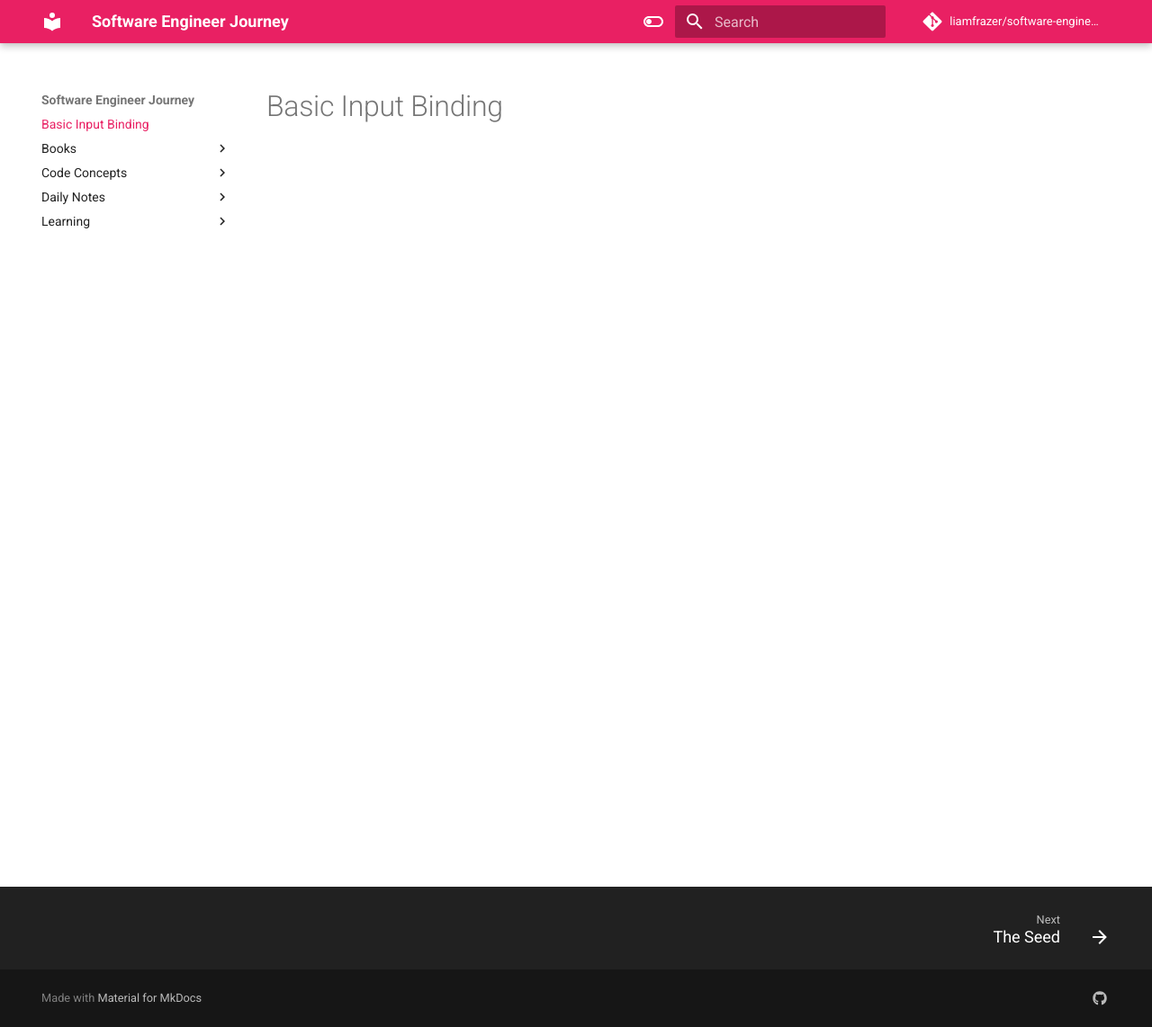
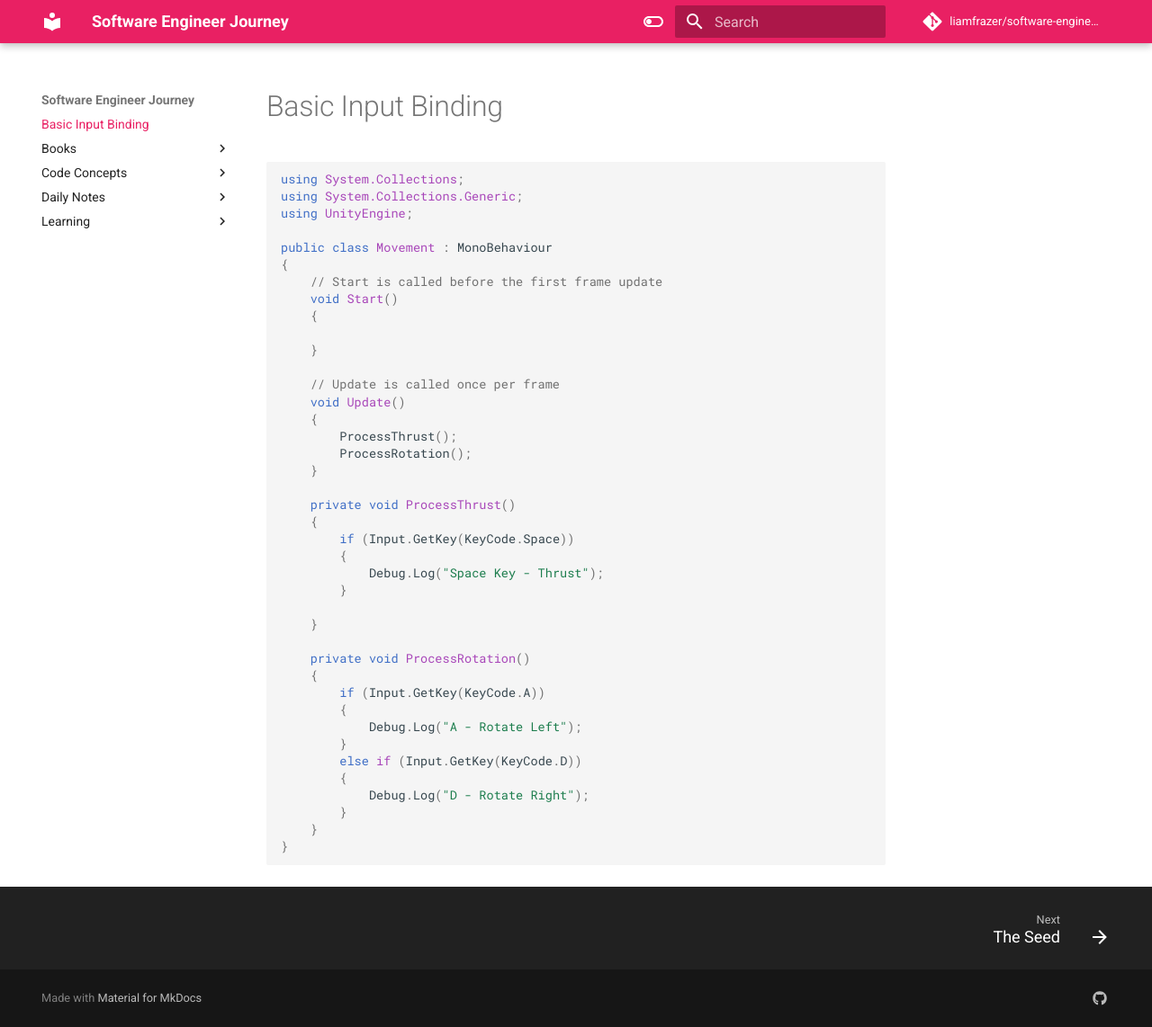
Before and after one commit to liamfrazer/software-engineer-journey, an MkDocs documentation site: the page built from docs/Basic Input Binding.md, in a window 1280 px wide and 1142 px high. Shown: the whole window at 90% size. Built offline with MkDocs 1.6.1 and Material for MkDocs 9.7.7, drawn with Linux system fonts in a browser that asks for light colours; comment, search, counter and statistics services are not loaded.

Commit message:
vault backup: 2024-01-24 23:10:50

````diff
--- a/docs/Basic Input Binding.md
+++ b/docs/Basic Input Binding.md
@@ -3,3 +3,46 @@ tags:
   - csharp
 ---
 # Basic Input Binding
+```c#
+using System.Collections;
+using System.Collections.Generic;
+using UnityEngine;
+
+public class Movement : MonoBehaviour
+{
+    // Start is called before the first frame update
+    void Start()
+    {
+
+    }
+
+    // Update is called once per frame
+    void Update()
+    {
+        ProcessThrust();
+        ProcessRotation();
+    }
+
+    private void ProcessThrust()
+    {
+        if (Input.GetKey(KeyCode.Space))
+        {
+            Debug.Log("Space Key - Thrust");
+        }
+
+    }
+
+    private void ProcessRotation()
+    {
+        if (Input.GetKey(KeyCode.A))
+        {
+            Debug.Log("A - Rotate Left");
+        }
+        else if (Input.GetKey(KeyCode.D))
+        {
+            Debug.Log("D - Rotate Right");
+        }
+    }
+}
+
+```
````
